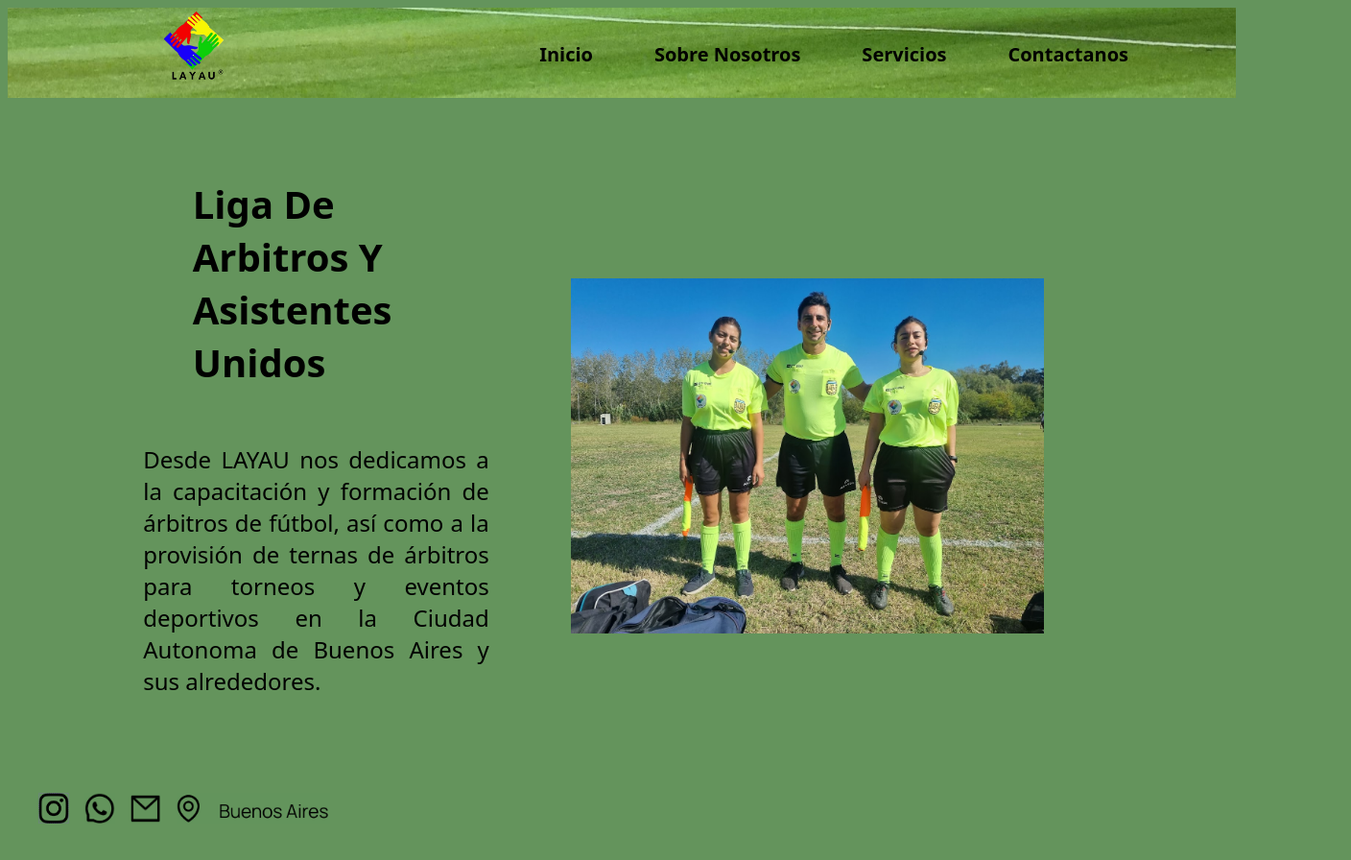
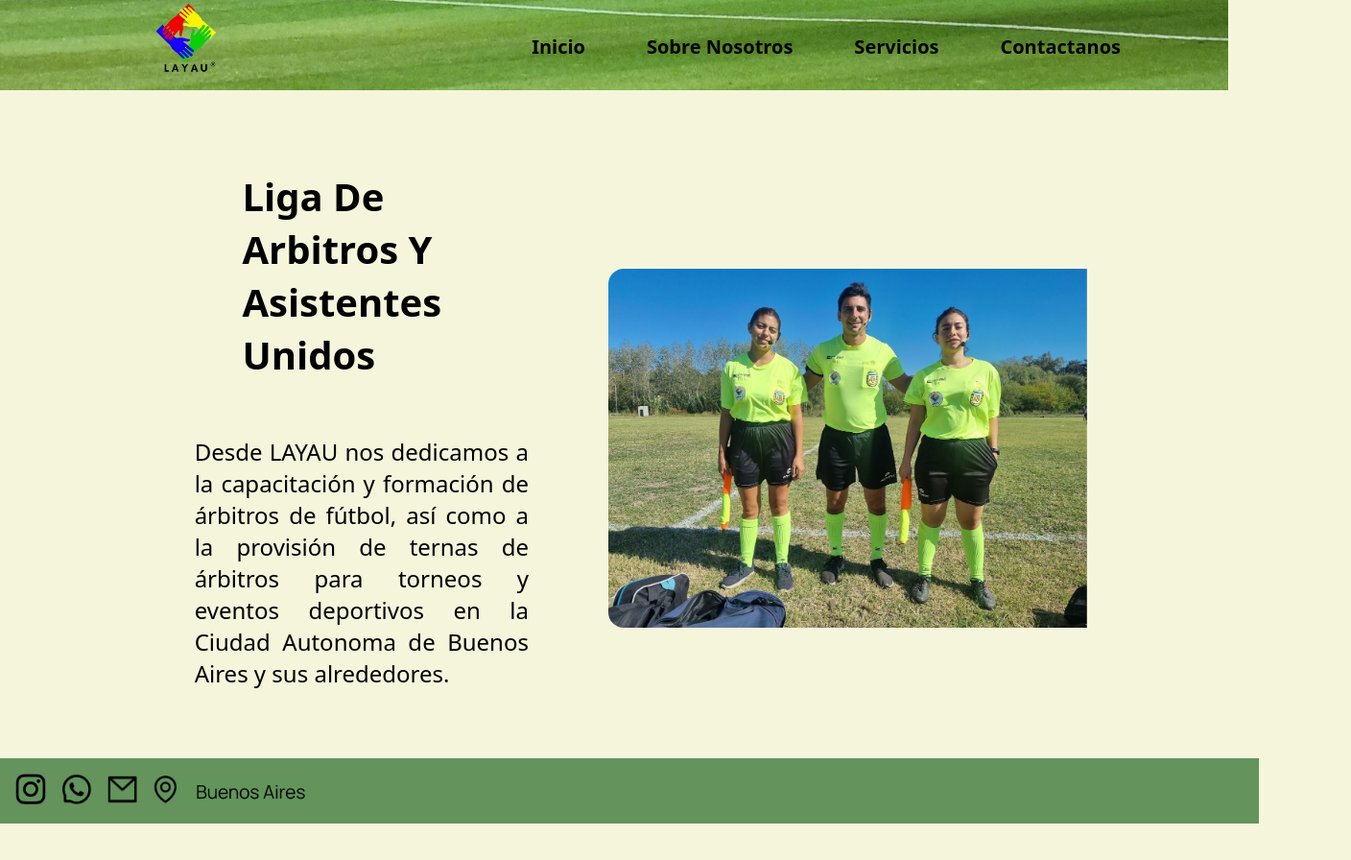
Before and after one commit to Garbo05/Sitio-profesional---LAYAU, a plain HTML site: page index.html in a window 1280 px wide. Shown: the whole page at 96% size, 1408 px wide, since content can reach past the window. After the commit the page ends 858 px from the top, so only its background shows below. Drawn offline with Linux system fonts and the light colour scheme.

Commit message:
Version final

```diff
--- a/style.css
+++ b/style.css
@@ -49,19 +49,20 @@ nav .logo{
 }
 
 body{
-    background-color: #64945C;
+    background-color: beige;
     display: flex;
     flex-direction: column;
     min-height: 100%;
-    overflow-x:hidden;
+    margin: 0;
+    overflow-x: hidden;
 }
 
 .texto_foto_index{
     width: 100%;
     display: flex;
-    background-color: #64945C;
+    background-color: beige;
     align-items: center;
-    padding-left: 4rem;
+    margin-left: 8rem;
     padding-top: 4rem;
     flex-direction: row;
 }
@@ -70,8 +71,9 @@ body{
     width: 39%;
     height: 30%;
     display: flex;
-    padding-right: 15rem;
+    padding-right: 16.7rem;
     margin: 0.5rem;
+    border-radius: 1rem;
 }
 
 .texto_index{
@@ -88,11 +90,9 @@ body{
     height: 10%;
     font-family:system-ui, -apple-system, BlinkMacSystemFont, 'Segoe UI', Roboto, Oxygen, Ubuntu, Cantarell, 'Open Sans', 'Helvetica Neue', sans-serif;
     font-size: 2.5rem;
-    font-style: normal;
     font-weight: 600;
-    line-height: normal;
+    text-align:start;
     text-transform: capitalize;
-    display: flex;
 }
 
 .texto_index p{
@@ -107,9 +107,6 @@ body{
     display: flex;
     text-align: justify;
 }
-
-
-
 
 .descripcion{
     display: flex;
@@ -168,9 +165,6 @@ body{
     font-weight: 400;
     text-align: justify;
 }
-
-
-
 
 .explicacion{
     display: flex;
@@ -302,11 +296,9 @@ body{
 footer{
     display: flex;
     width: 100%;
-    height: 2rem;
-    padding: 2rem;
+    padding: 1rem;
     justify-content: flex-start;
-    align-items: flex-end;
-    margin-top: auto;
+    margin-top: auto;background-color: #64945C;
 }
 
 footer .logo_footer{
@@ -347,10 +339,10 @@ label{
     input:checked ~ .icons{
         display: block;
         width: 40%;
-        background-color: #c2c0c0;
+        background-color: beige;
     }
     input:checked ~ label{
-        background-color: #3F5BA6;
+        background-color: beige;
     }
 
     label:hover{
@@ -422,6 +414,7 @@ label{
     .texto_foto_index{
         flex-direction: column;
         padding-left: 0;
+        margin: 0;
     }
     .texto_index{
         width: 100%;
```
